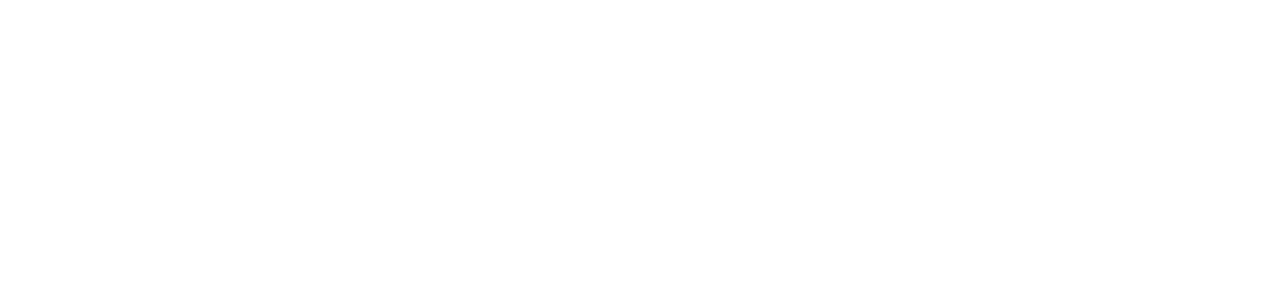
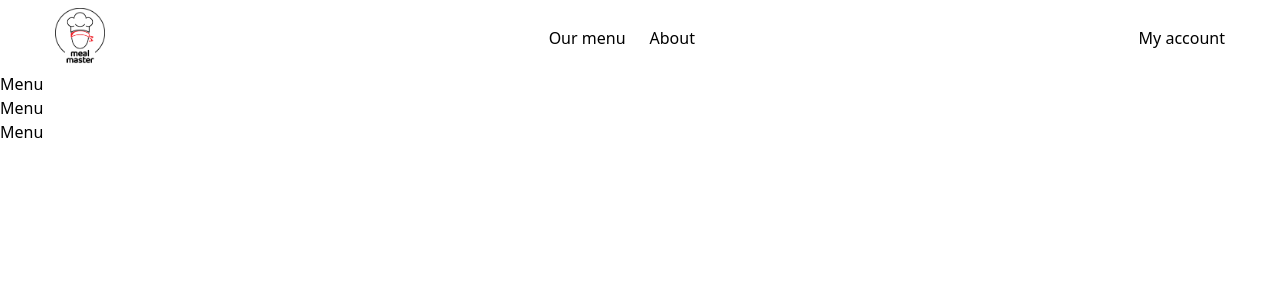
Before and after one commit to jemcap/Meal_Master_App, a React (Vite) app: page /recipes in a window 1280 px wide. Before the commit this address had no page. Shown: the top 300 px of the page. Built offline with nearby package versions, Linux system fonts and the light colour scheme.

Commit message:
Fix: Improved the format of the pages — placed all pages in an index + Implemented SingleRecipe and Error page

```diff
--- a/src/App.tsx
+++ b/src/App.tsx
@@ -1,18 +1,23 @@
 import { BrowserRouter, Routes, Route } from "react-router-dom";
 
-import Home from "./routes/Home";
-import Layout from "./components/Layout";
-import SignUp from "./routes/SignUp";
-import Login from "./routes/Login";
-import Menu from "./routes/Menu";
+import {
+  Home,
+  PageLayout,
+  SignUp,
+  Login,
+  Recipes,
+  Error,
+  SingleRecipe,
+} from "./pages";
 
 function App() {
   return (
     <BrowserRouter>
       <Routes>
-        <Route path="/" element={<Layout />}>
+        <Route path="/" element={<PageLayout />} errorElement={<Error />}>
           <Route index element={<Home />} />
-          <Route path="/menu" element={<Menu />} />
+          <Route path="/recipes" element={<Recipes />} />
+          <Route path="/recipe/:id" element={<SingleRecipe />} />
         </Route>
         <Route path="/register" element={<SignUp />} />
         <Route path="/login" element={<Login />} />
--- /dev/null
+++ b/src/pages/Error.tsx
@@ -0,0 +1,10 @@
+import React from "react";
+import { useRouteError, Link } from "react-router-dom";
+
+const Error: React.FC = () => {
+  const { error } = useRouteError();
+  console.log(error);
+  return <div>Error</div>;
+};
+
+export default Error;
--- a/src/components/Layout.tsx
+++ b/src/pages/Layout.tsx
@@ -1,5 +1,5 @@
 import React from "react";
-import Navbar from "./Navbar/Navbar";
+import Navbar from "../components/Navbar/Navbar";
 import { Outlet } from "react-router-dom";
 
 const Layout: React.FC = () => {
--- a/src/routes/Menu.tsx
+++ b/src/pages/Recipes.tsx
@@ -1,6 +1,6 @@
 import React from "react";
 
-const Menu: React.FC = () => {
+const Recipes: React.FC = () => {
   return (
     <div>
       <div>
@@ -15,4 +15,4 @@
   );
 };
 
-export default Menu;
+export default Recipes;
--- /dev/null
+++ b/src/pages/SingleRecipe.tsx
@@ -0,0 +1,7 @@
+import React from "react";
+
+const SingleRecipe: React.FC = () => {
+  return <div>SingleRecipe</div>;
+};
+
+export default SingleRecipe;
--- /dev/null
+++ b/src/pages/index.ts
@@ -0,0 +1,7 @@
+export { default as PageLayout } from './Layout';
+export { default as Home } from './Home';
+export { default as Login } from './Login';
+export { default as SignUp } from './SignUp';
+export { default as Recipes } from './Recipes';
+export { default as SingleRecipe } from './SingleRecipe'
+export { default as Error } from './Error'
```
Also changed, not shown: src/pages/Home.tsx (renamed from src/routes/Home.tsx), src/pages/Login.tsx (renamed from src/routes/Login.tsx), src/pages/SignUp.tsx (renamed from src/routes/SignUp.tsx).
